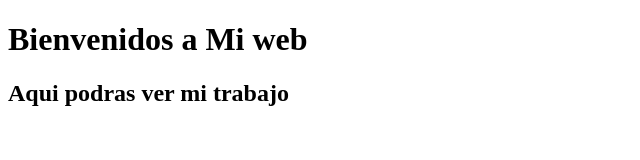
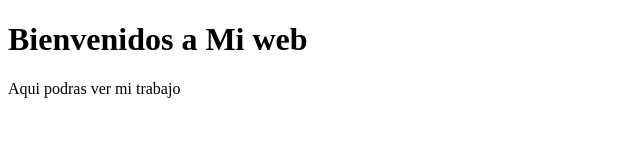
Before and after one commit to vegaguinaga/pagina-web, a plain HTML site: page index.html in a window 1280 px wide. Shown: the whole page, without its empty margins (0-640 px from the left). Drawn offline with Linux system fonts and the light colour scheme.

Commit message:
Modifica subtitulo
Ahora es un parrafo

```diff
--- a/index.html
+++ b/index.html
@@ -8,6 +8,6 @@
 </head>
 <body>
   <h1>Bienvenidos a Mi web</h1>
-  <h2>Aqui podras ver mi trabajo</h2>
+  <p>Aqui podras ver mi trabajo</p>
 </body>
 </html>
```
